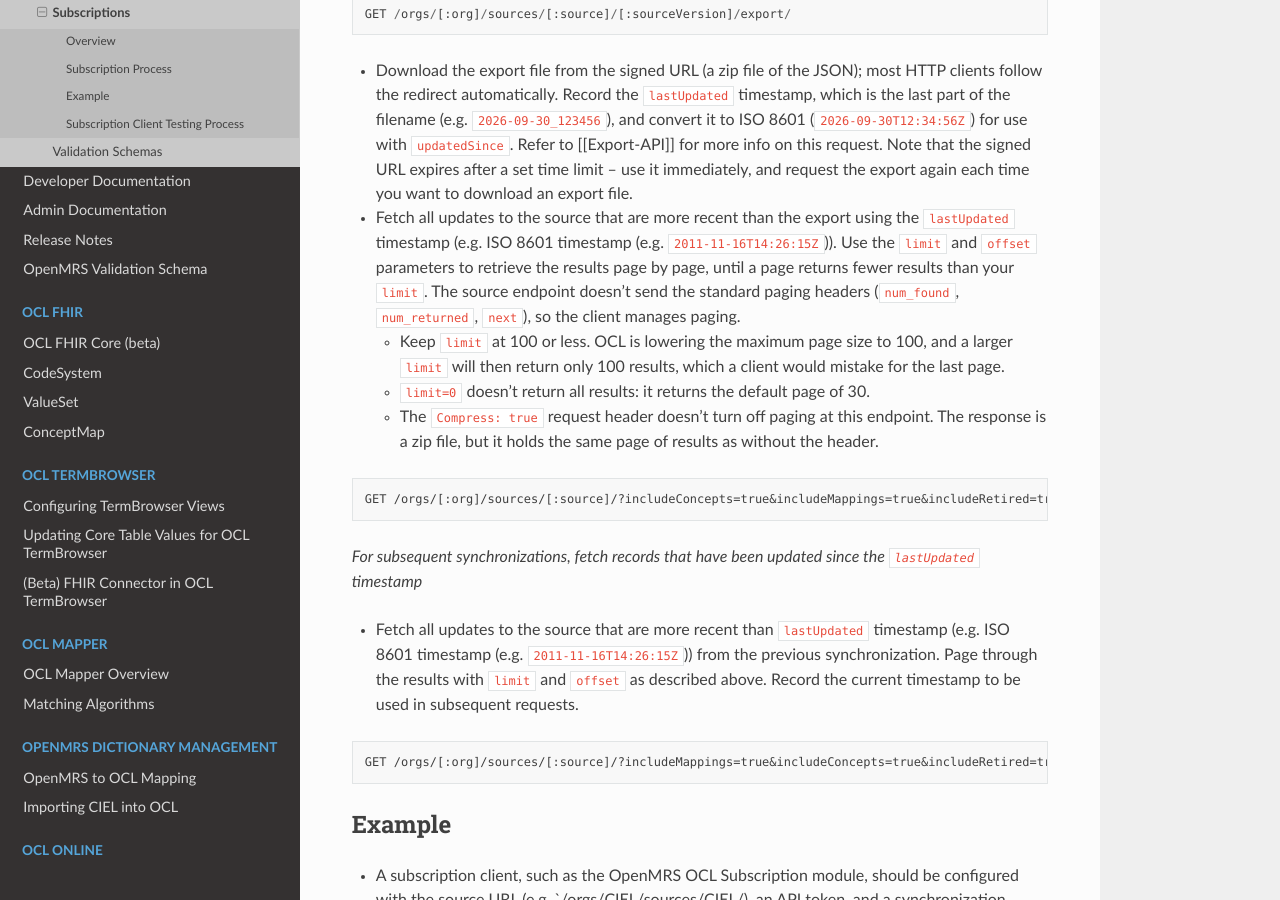
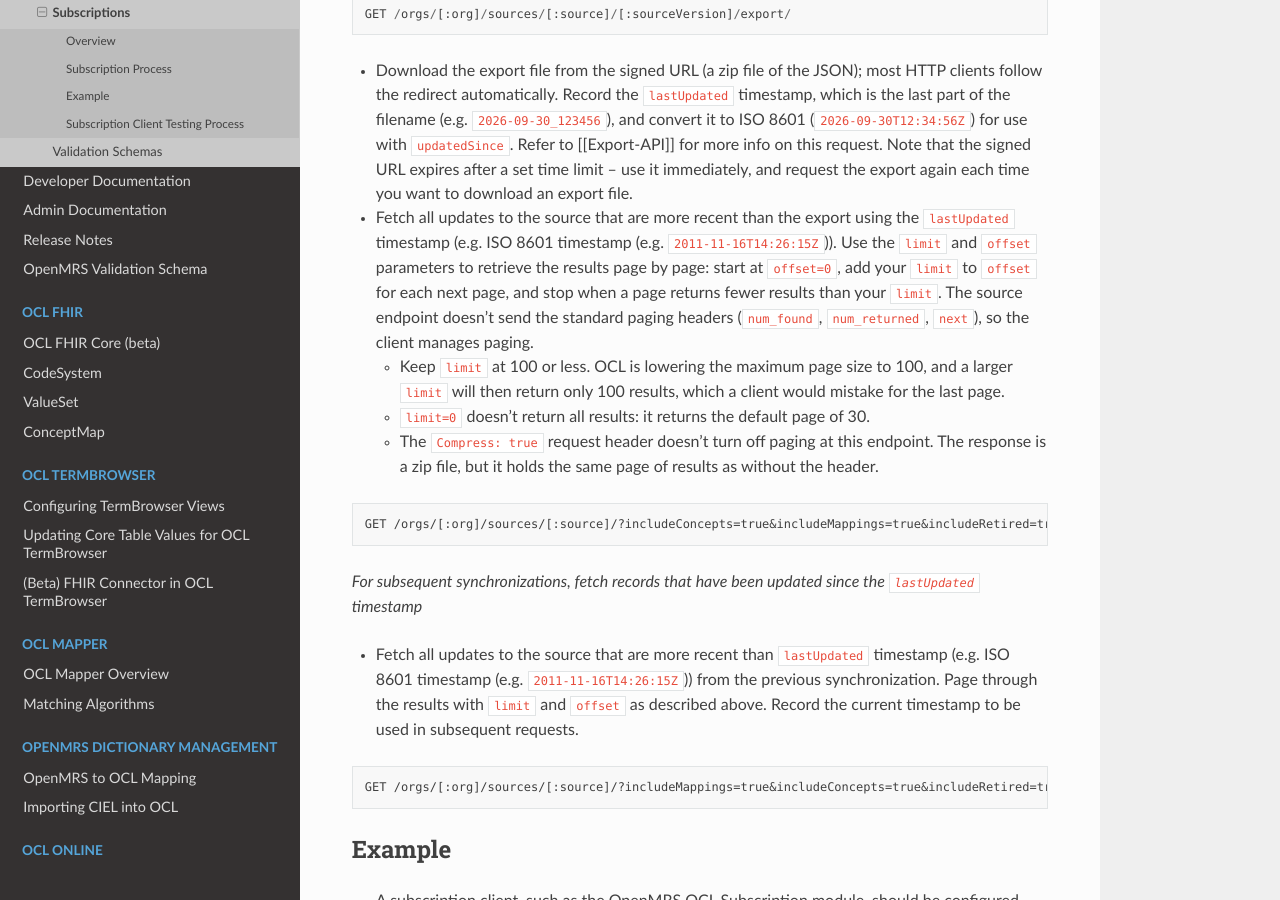
Before and after one commit to OpenConceptLab/ocl-docs, a Sphinx documentation site: the page built from docs/source/oclapi/apireference/other/subscriptions.md, in a window 1280 px wide and 900 px high, scrolled down 1146 px. Built offline with Sphinx 7.4.7 and the Read the Docs theme 3.1.0, drawn with Linux system fonts in a browser that asks for light colours.

Commit message:
OpenConceptLab/ocl_online#470 | Sync guide: start paging at offset=0 and step by limit (Codex F1.1)
Co-Authored-By: Claude Opus 5.5 <noreply@anthropic.com>

````diff
--- a/docs/source/oclapi/apireference/other/subscriptions.md
+++ b/docs/source/oclapi/apireference/other/subscriptions.md
@@ -24,12 +24,12 @@ GET /orgs/[:org]/sources/[:source]/latest/
 GET /orgs/[:org]/sources/[:source]/[:sourceVersion]/export/
 ```
 * Download the export file from the signed URL (a zip file of the JSON); most HTTP clients follow the redirect automatically. Record the `lastUpdated` timestamp, which is the last part of the filename (e.g. `2026-09-30_123456`), and convert it to ISO 8601 (`2026-09-30T12:34:56Z`) for use with `updatedSince`. Refer to [[Export-API]] for more info on this request. Note that the signed URL expires after a set time limit -- use it immediately, and request the export again each time you want to download an export file.
-* Fetch all updates to the source that are more recent than the export using the `lastUpdated` timestamp (e.g. ISO 8601 timestamp (e.g. `2011-11-16T14:26:15Z`)). Use the `limit` and `offset` parameters to retrieve the results page by page, until a page returns fewer results than your `limit`. The source endpoint doesn't send the standard paging headers (`num_found`, `num_returned`, `next`), so the client manages paging.
+* Fetch all updates to the source that are more recent than the export using the `lastUpdated` timestamp (e.g. ISO 8601 timestamp (e.g. `2011-11-16T14:26:15Z`)). Use the `limit` and `offset` parameters to retrieve the results page by page: start at `offset=0`, add your `limit` to `offset` for each next page, and stop when a page returns fewer results than your `limit`. The source endpoint doesn't send the standard paging headers (`num_found`, `num_returned`, `next`), so the client manages paging.
     * Keep `limit` at 100 or less. OCL is lowering the maximum page size to 100, and a larger `limit` will then return only 100 results, which a client would mistake for the last page.
     * `limit=0` doesn't return all results: it returns the default page of 30.
     * The `Compress: true` request header doesn't turn off paging at this endpoint. The response is a zip file, but it holds the same page of results as without the header.
 ```
-GET /orgs/[:org]/sources/[:source]/?includeConcepts=true&includeMappings=true&includeRetired=true&limit=100&offset=100&updatedSince=[:lastUpdated]
+GET /orgs/[:org]/sources/[:source]/?includeConcepts=true&includeMappings=true&includeRetired=true&limit=100&offset=0&updatedSince=[:lastUpdated]
 ```
 
 _For subsequent synchronizations, fetch records that have been updated since the `lastUpdated` timestamp_
````
